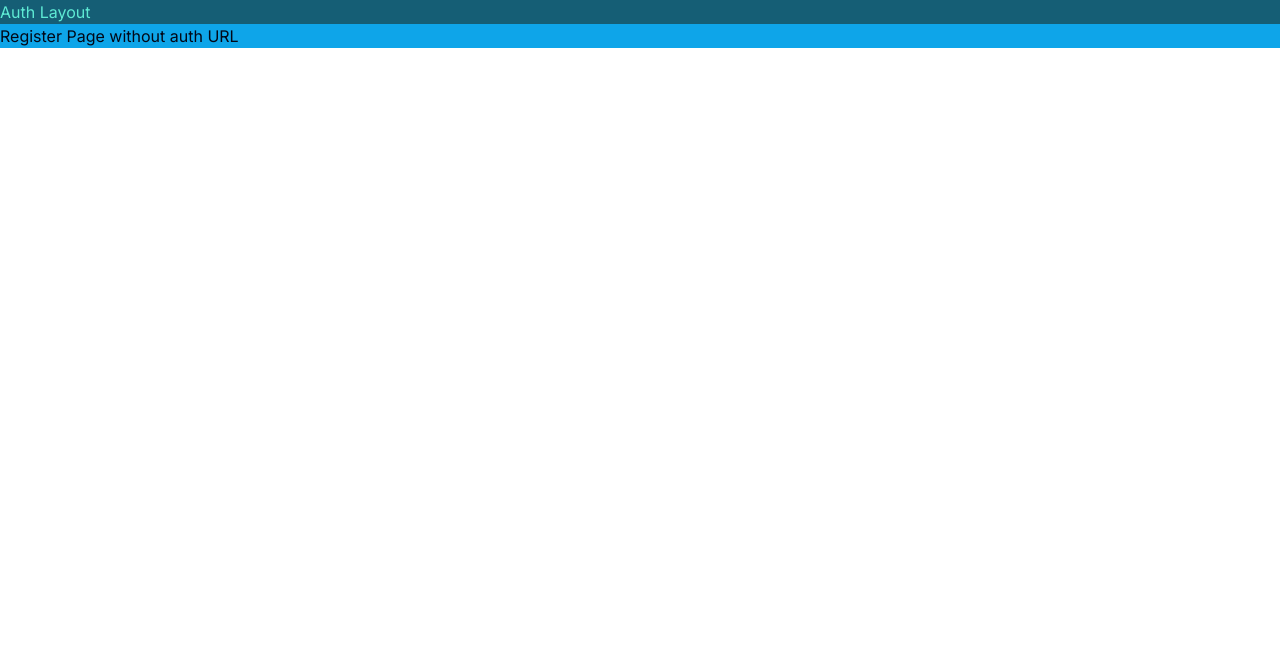
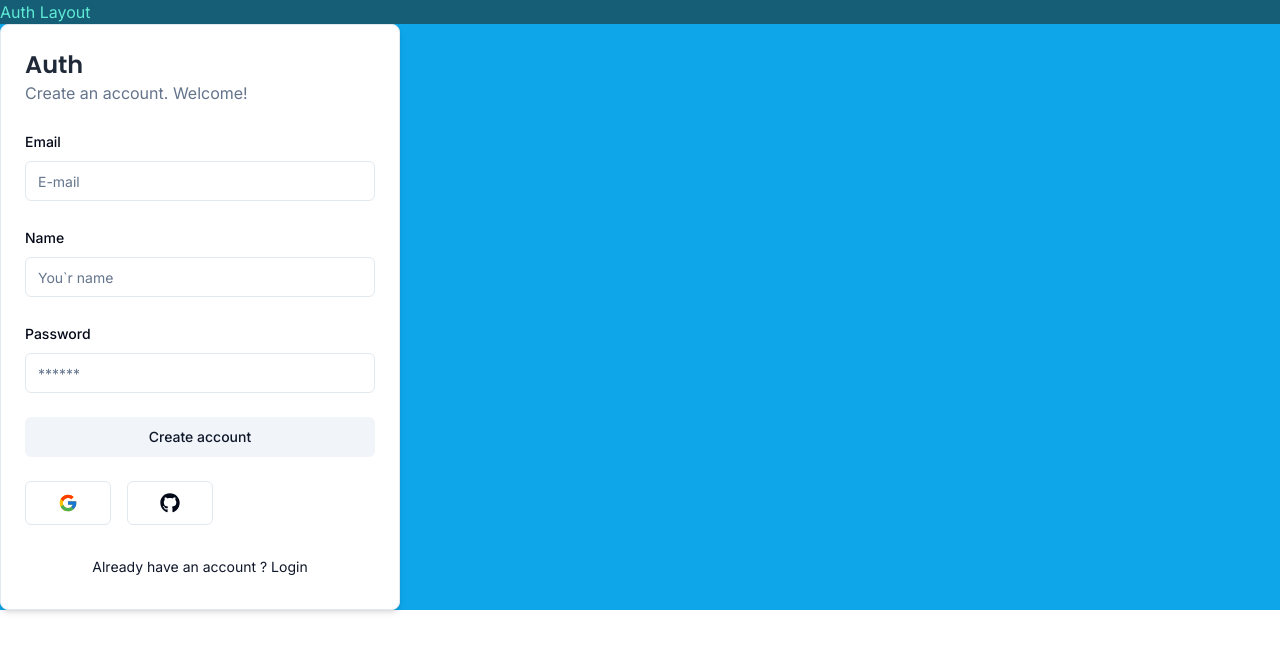
Before and after one commit to InfinityScripter/auth-next-master, a Next.js app: page /auth/register in a window 1280 px wide. Shown: the top 652 px of the page. Built offline with nearby package versions, Linux system fonts and the light colour scheme.

Commit message:
add register-form | add schema for register form

```diff
--- a/app/auth/register/page.tsx
+++ b/app/auth/register/page.tsx
@@ -1,7 +1,9 @@
 import React from 'react';
+import {LoginForm} from "@/components/auth/login-form";
+import {RegisterForm} from "@/components/auth/register-form";
 
 const RegisterPage = () => {
-  return <div>Register Page without auth URL</div>;
+  return <RegisterForm />;
 };
 
 export default RegisterPage;
--- /dev/null
+++ b/components/auth/register-form.tsx
@@ -0,0 +1,123 @@
+'use client';
+import * as z from 'zod';
+import { useForm } from 'react-hook-form';
+import { zodResolver } from '@hookform/resolvers/zod';
+import { RegisterSchema } from '@/schemas';
+import { Input } from '@/components/ui/input';
+import {
+  Form,
+  FormControl,
+  FormField,
+  FormItem,
+  FormLabel,
+  FormMessage,
+} from '@/components/ui/form';
+
+import CardWrapper from '@/components/auth/card-wrapper';
+import { Button } from '@/components/ui/button';
+import { FormError } from '@/components/form-error';
+import { FormSuccess } from '@/components/form-success';
+import {login} from "@/action/login";
+import {useState, useTransition} from "react";
+
+export const RegisterForm = () => {
+  const [error,setError] = useState<string | undefined>('');
+  const [success,setSuccess] = useState<string | undefined>('');
+  const [isPending,startTransition] = useTransition()
+  const form = useForm<z.infer<typeof RegisterSchema>>({
+    resolver: zodResolver(RegisterSchema),
+    defaultValues: {
+      email: '',
+      password: '',
+      name: '',
+    },
+  });
+
+  const onSubmit = (values: z.infer<typeof RegisterSchema>) => {
+    setError('')
+    setSuccess('')
+    startTransition(() => {
+      login(values)
+        .then((data) => {
+          setSuccess(data.success)
+          setError(data.error)
+        })
+    });
+  };
+
+  return (
+    <CardWrapper
+      headerLabel='Create an account. Welcome!'
+      backButtonLabel='Already have an account ? Login'
+      backButtonHref='/auth/login'
+      showSocial
+    >
+      <Form {...form}>
+        <form onSubmit={form.handleSubmit(onSubmit)} className='space-y-6'>
+          <div className='space-y-4'>
+            <FormField
+              control={form.control}
+              name='email'
+              render={({ field }) => (
+                <FormItem>
+                  <FormLabel>Email</FormLabel>
+                  <FormControl>
+                    <Input
+                      disabled={isPending}
+
+                      {...field} type='email' placeholder={'E-mail'} />
+                  </FormControl>
+                  <FormMessage />
+                </FormItem>
+              )}
+            />
+          </div>
+          <div className='space-y-4'>
+            <FormField
+              control={form.control}
+              name='name'
+              render={({ field }) => (
+                <FormItem>
+                  <FormLabel>Name</FormLabel>
+                  <FormControl>
+                    <Input
+                      disabled={isPending}
+
+                      {...field} type='name' placeholder={'You`r name'} />
+                  </FormControl>
+                  <FormMessage />
+                </FormItem>
+              )}
+            />
+          </div>
+          <div className='space-y-4'>
+            <FormField
+              control={form.control}
+              name='password'
+              render={({ field }) => (
+                <FormItem>
+                  <FormLabel>Password</FormLabel>
+                  <FormControl>
+                    <Input
+                      disabled={isPending}
+
+                      {...field} type='password' placeholder={'******'} />
+                  </FormControl>
+                  <FormMessage />
+                </FormItem>
+              )}
+            />
+          </div>
+          <FormError message={error} />
+          <FormSuccess message={success} />
+          <Button
+            disabled={isPending}
+
+            variant='secondary' className='w-full' type='submit'>
+            Create account
+          </Button>
+        </form>
+      </Form>
+    </CardWrapper>
+  );
+};
--- a/schemas/index.ts
+++ b/schemas/index.ts
@@ -8,3 +8,16 @@
     message: 'Password is required',
   }),
 });
+
+
+export const RegisterSchema = z.object({
+  email: z.string().email({
+    message: 'E-mail is required',
+  }),
+  password: z.string().min(6, {
+    message: 'Minimum 6 characters required',
+  }),
+name: z.string().min(1, {
+    message: 'Name is required',
+  }),
+});
```
